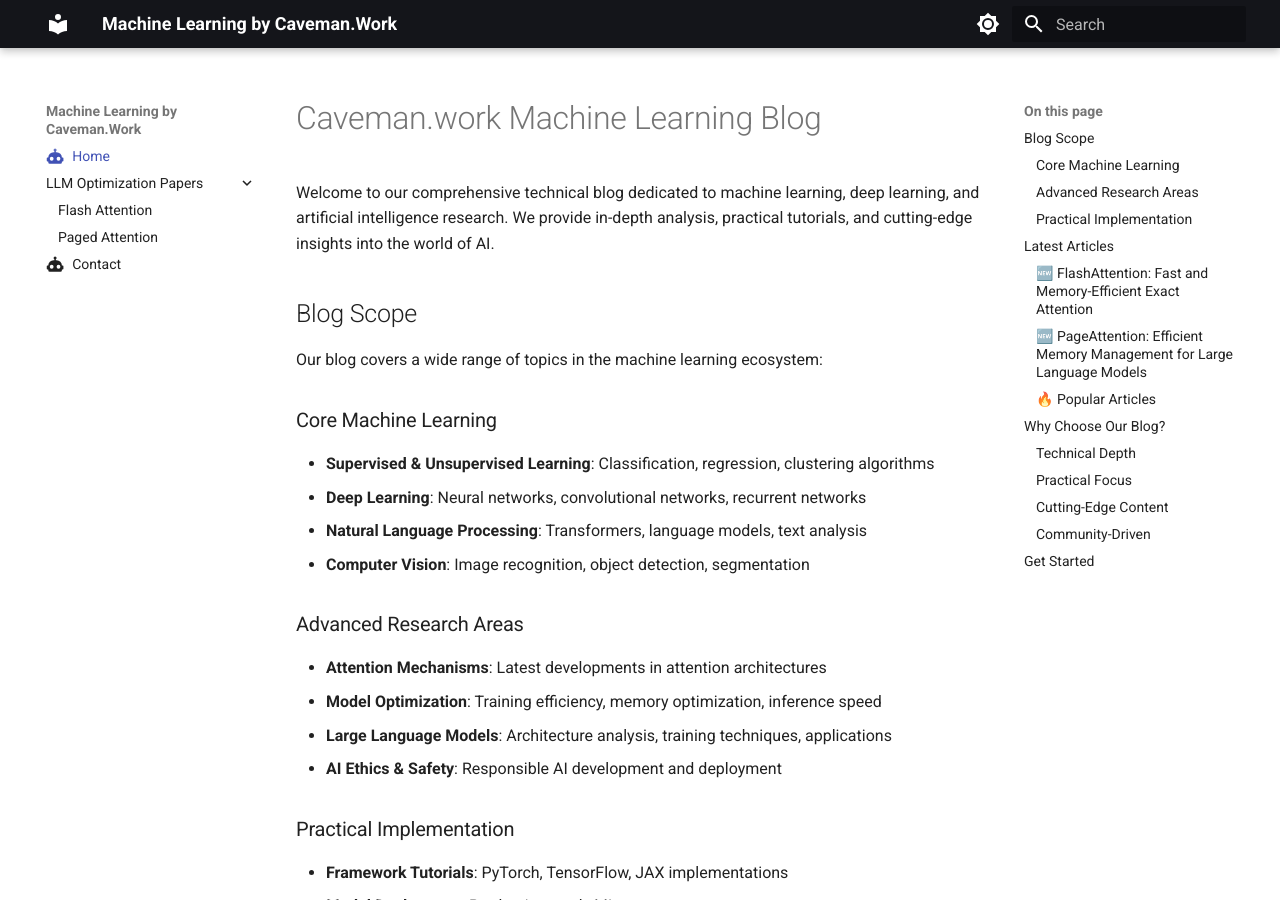
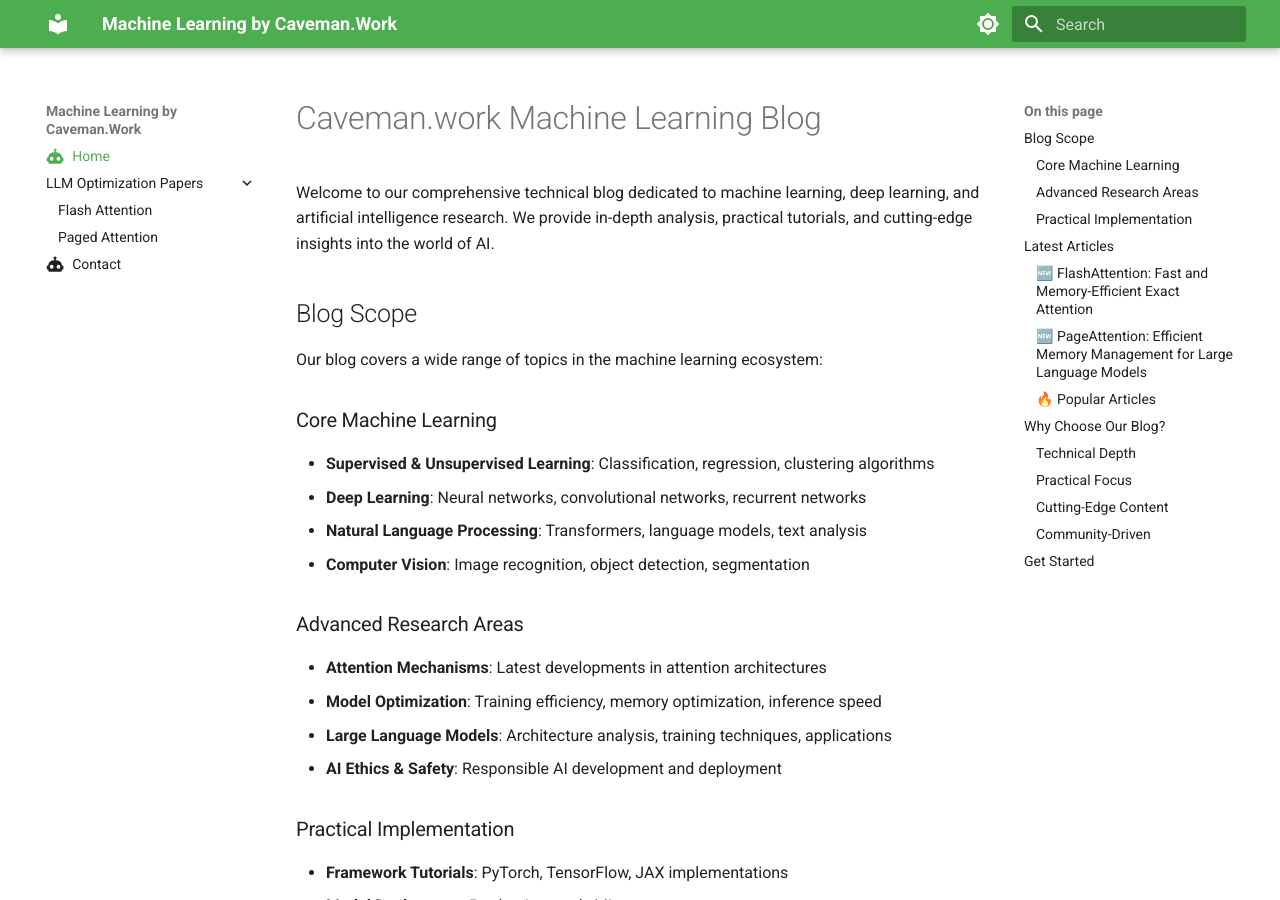
Before and after one commit to CuiYingyun/ml-cw-pages, an MkDocs documentation site: the page built from docs/index.md, in a window 1280 px wide and 900 px high. Built offline with MkDocs 1.6.1 and Material for MkDocs 9.7.7, drawn with Linux system fonts in a browser that asks for light colours.

Commit message:
Update MkDocs theme primary color to green for both light and dark modes

```diff
--- a/mkdocs.yml
+++ b/mkdocs.yml
@@ -17,7 +17,7 @@ theme:
   # Light mode
   - media: "(prefers-color-scheme: light)" # 浅色模式
     scheme: default                        # Material 默认配色方案
-    primary: black                          # 主色调 (Primary color) - 可选：indigo, blue, green, orange, etc.
+    primary: green                          # 主色调 (Primary color) - 可选：indigo, blue, green, orange, etc.
     accent: orange                         # 强调色 (Accent color) - 可选：pink, amber, lime, etc.
     toggle:
       icon: material/brightness-7
@@ -25,7 +25,7 @@ theme:
   # Dark mode
   - media: "(prefers-color-scheme: dark)"  # 深色模式
     scheme: slate                          # Material 深色配色方案
-    primary: black
+    primary: green
     accent: orange
     toggle:
       icon: material/brightness-4
```
